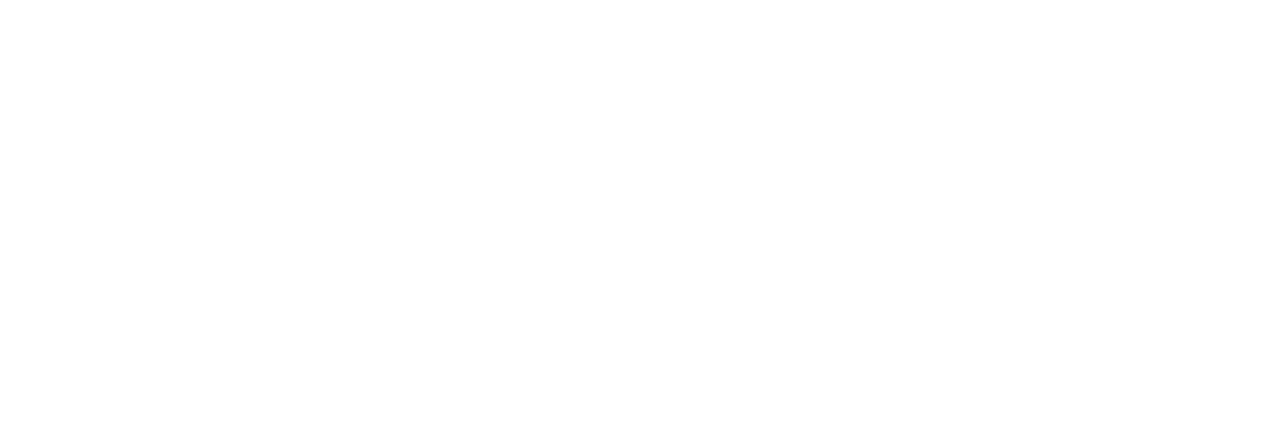
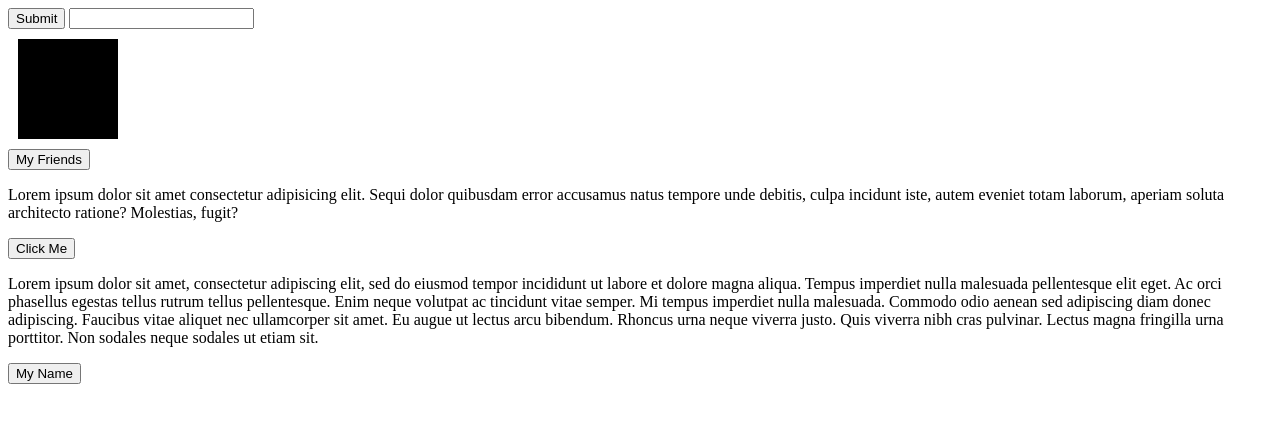
Before and after one commit to cmendi/manipulating-html-master, a plain HTML site: page jQuery/index.html in a window 1280 px wide. Drawn offline with nearby package versions, Linux system fonts and the light colour scheme.

Commit message:
Finished Lab

```diff
--- a/jQuery/app.js
+++ b/jQuery/app.js
@@ -1 +1,105 @@
-$(document).ready(function () {});
+$(document).ready(function () {
+	// ### OBJECTIVE ONE START ###
+	// Create a variable that stores a button element
+	let btnOne = $('<button class="btn-one">Click Me</button>');
+	// Add button element to the body of the page.
+	$("body").append(btnOne);
+	// Create event listener to listen for a click
+	$(btnOne).click(function () {
+		// console.log("working");
+		// Create an alert with a string
+		alert("Covalence Rocks");
+	});
+	// ### OBJECTIVE ONE END ###
+
+	// ### OBJECTIVE TWO START ###
+	// Target the button class and a click event
+	$(".btn-two").click(function () {
+		// console.log("working");
+		// Create a varaible and target the input element and the value
+		let inputVal = $("input").val();
+		// Create an alert with the input value
+		alert(inputVal);
+	});
+	// ### OBJECTIVE TWO END ###
+
+	// ### OBJECTIVE THREE START ###
+	// Target the div then create an event listener to listen for a mouse hover.
+	$(".div-one").mouseover(function () {
+		// console.log("working");
+		// Change the color of the background
+		$(".div-one").css("background-color", "green");
+	});
+	// Target the div and create a event listenr to listen for the mouse to leave and change the color back to original color
+	$(".div-one").mouseout(function () {
+		// console.log("working");
+		$(".div-one").css("background-color", "black");
+	});
+	// ### OBJECTIVE THREE END ###
+
+	// ### OBJECTIVE FOUR START ###
+	// Create a paragraph and set it to a variable
+	let paraOne = $(
+		"<p>Lorem ipsum dolor sit amet, consectetur adipiscing elit, sed do eiusmod tempor incididunt ut labore et dolore magna aliqua. Tempus imperdiet nulla malesuada pellentesque elit eget. Ac orci phasellus egestas tellus rutrum tellus pellentesque. Enim neque volutpat ac tincidunt vitae semper. Mi tempus imperdiet nulla malesuada. Commodo odio aenean sed adipiscing diam donec adipiscing. Faucibus vitae aliquet nec ullamcorper sit amet. Eu augue ut lectus arcu bibendum. Rhoncus urna neque viverra justo. Quis viverra nibh cras pulvinar. Lectus magna fringilla urna porttitor. Non sodales neque sodales ut etiam sit.</p>"
+	);
+	$("body").append(paraOne);
+	// Create a variable that stores an array of random colors
+	let colors = ["#8C3D8E", "#F9A825", "#2E7D32", "#1E88E5", "#FF4081"];
+	// Create an event listener that listens for a click on the paragraph
+	$(paraOne).click(function () {
+		// Switch through random colors and set it to a variable
+		let randomColors = colors[Math.floor(Math.random() * colors.length)];
+		// Change the paragraph color to red
+		$(paraOne).css("color", randomColors);
+	});
+	// ### OBJECTIVE FOUR END ###
+
+	// ### OBJECTIVE FIVE START ###
+	// Create a button with a class and store it to a variable
+	let btnFour = $("<button>My Name</button>");
+	// Create an empty div with a class and store it in a variable
+	let emptyDiv = $("<div></div>");
+	// Add the button to the body
+	$("body").append(btnFour);
+	// event listener when button is clicked
+	$(btnFour).click(function () {
+		// console.log("working");
+		// Add the div to the DOM
+		$("body").append(emptyDiv);
+		// Create a span that has my name and save it to a variable
+		let span = $("<span>Chris Mendenhall</span>");
+		// Add the span to the div
+		$(emptyDiv).append(span);
+	});
+	// ### OBJECTIVE FIVE END ###
+
+	// ### OBJECTIVE SIX START ###
+	// Create an array with all my friends
+	let myFriends = [
+		"Jack",
+		"Freddie",
+		"Sean",
+		"Valerie",
+		"Kyle",
+		"Clay",
+		"Mom",
+		"Dad",
+		"Jordy",
+		"Myles",
+	];
+	// Target the button and add an Event listener for when the button is clicked
+	$(".btn-six").click(function () {
+		// console.log("working");
+		// Create a for loop for friends array
+		for (let i = 0; i < myFriends.length; i++) {
+			// Create an li element and store it to a variable
+			let liSix = $("<li></li>");
+			// Add friends array to li
+			// $("li").append(myFriends[i]);
+			$(liSix).text(myFriends[i]);
+			// Add li to ul
+			$(".ul-six").append(liSix);
+		}
+	});
+	// ### OBJECTIVE SIX END ###
+});
--- a/jQuery/index.html
+++ b/jQuery/index.html
@@ -7,6 +7,20 @@
 		<title>jQuery</title>
 	</head>
 	<body>
+		<!-- ### OBJECTIVE TWO ### -->
+		<button class="btn-two">Submit</button>
+		<input type="text" />
+		<!-- ### OBJECTIVE 3 ### -->
+		<div class="div-one"></div>
+		<!-- ### OBJECTIVE 6 ### -->
+		<button class="btn-six">My Friends</button>
+		<ul class="ul-six"></ul>
+		<p>
+			Lorem ipsum dolor sit amet consectetur adipisicing elit. Sequi dolor
+			quibusdam error accusamus natus tempore unde debitis, culpa incidunt iste,
+			autem eveniet totam laborum, aperiam soluta architecto ratione? Molestias,
+			fugit?
+		</p>
 		<script
 			src="https://code.jquery.com/jquery-3.7.0.js"
 			integrity="sha256-JlqSTELeR4TLqP0OG9dxM7yDPqX1ox/HfgiSLBj8+kM="
--- a/jQuery/style.css
+++ b/jQuery/style.css
@@ -0,0 +1,10 @@
+.div-one {
+	width: 100px;
+	height: 100px;
+	background-color: black;
+	margin: 10px;
+}
+
+p {
+	cursor: pointer;
+}
```
